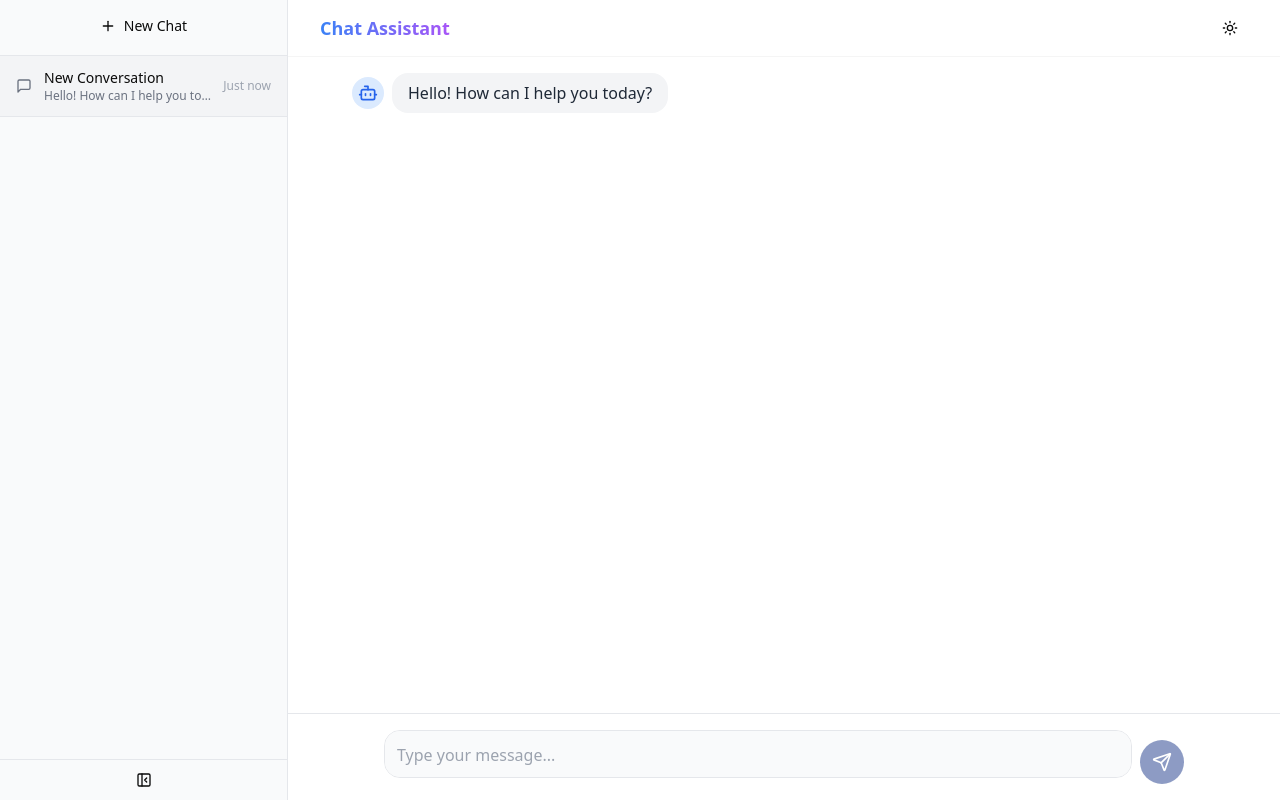
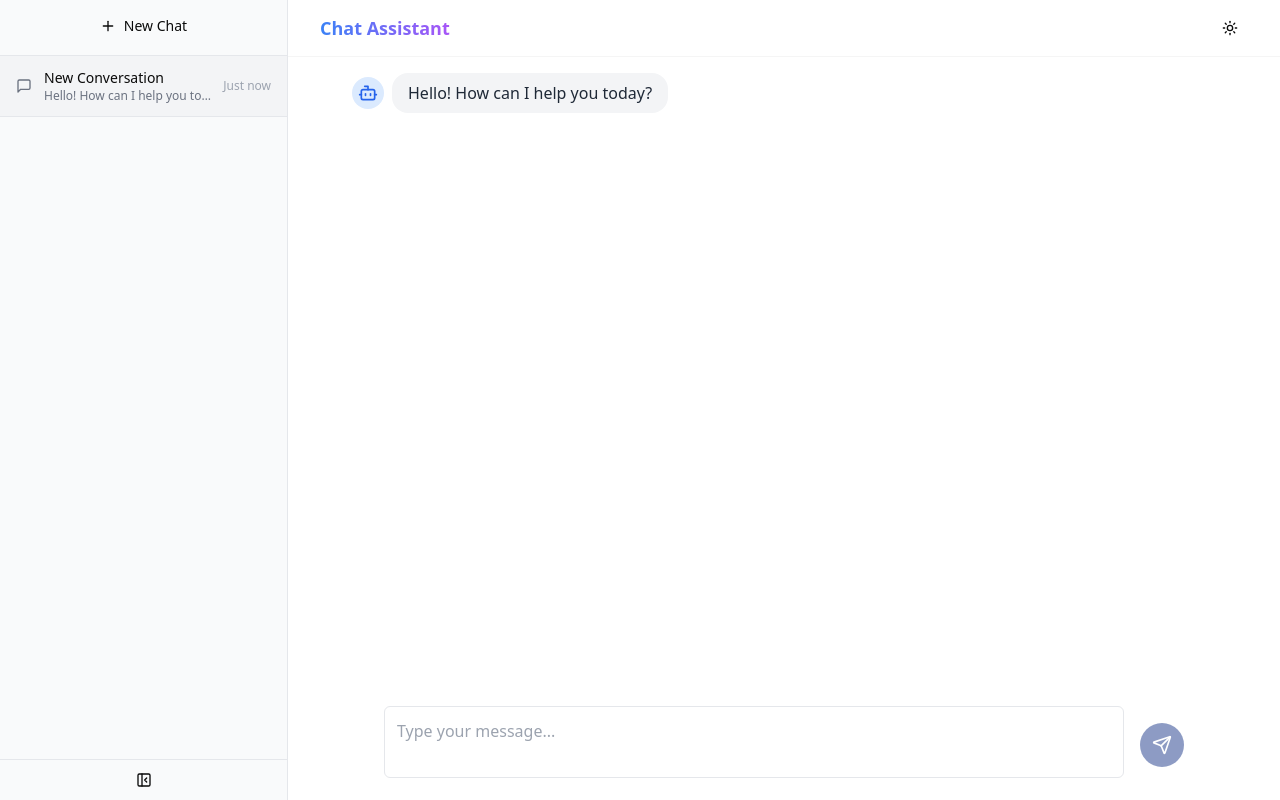
Before and after one commit to maruwtc/aiui, a Next.js app: page / in a window 1280 px wide. Built offline with nearby package versions, Linux system fonts and the light colour scheme.

Commit message:
refactor chat input component for improved layout and styling

```diff
--- a/src/components/chat/chat-input.tsx
+++ b/src/components/chat/chat-input.tsx
@@ -103,9 +103,9 @@ export const ChatInput: React.FC<ChatInputProps> = ({
     };
 
     return (
-        <div className="flex-none border-t border-gray-200 dark:border-gray-700">
+        <div className="flex-none">
             <div className="container mx-auto max-w-4xl">
-                <form onSubmit={handleSubmit} className="p-4 flex items-end space-x-2">
+                <form onSubmit={handleSubmit} className="p-4 flex items-center space-x-4">
                     <div className="flex-1 relative">
                         <textarea
                             ref={textareaRef}
@@ -118,13 +118,13 @@ export const ChatInput: React.FC<ChatInputProps> = ({
                                 }
                             }}
                             placeholder="Type your message..."
-                            className="w-full p-3 rounded-2xl border border-gray-200 dark:border-gray-600
+                            className="w-full p-3 rounded-md border border-gray-200 dark:border-gray-600
                        focus:outline-none focus:ring-2 focus:ring-blue-500
-                       bg-gray-50 dark:bg-gray-700 text-gray-900 dark:text-gray-100
+                       bg-transparent text-gray-900 dark:text-gray-100
                        placeholder-gray-400 dark:placeholder-gray-500
                        resize-none min-h-[44px] max-h-[200px]
                        font-geist-sans pr-12"
-                            rows={1}
+                            rows={2}
                         />
                         {isMobile && inputMessage.trim() && (
                             <button
```
